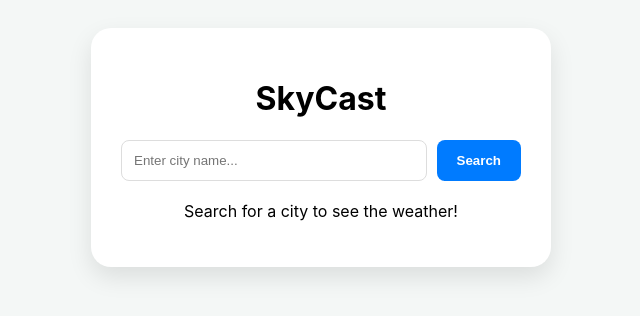
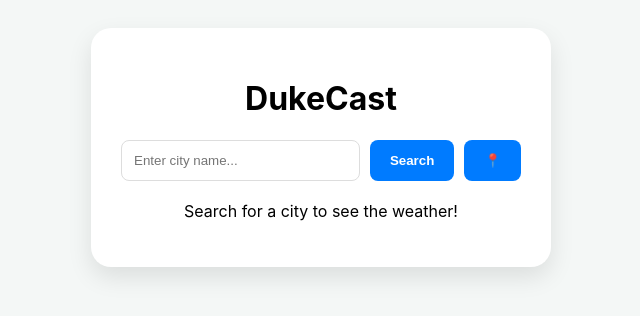
Before and after one commit to caliduke/weather, a plain HTML site: page index.html in a window 1280 px wide. Shown: the whole page, without its empty margins (319-959 px from the left). Drawn offline with Linux system fonts and the light colour scheme.

Commit message:
Update index.html

```diff
--- a/index.html
+++ b/index.html
@@ -10,10 +10,11 @@
 </head>
 <body>
     <div class="app-container">
-        <h1>SkyCast</h1>
+        <h1>DukeCast</h1>
         <div class="search-box">
             <input type="text" id="cityInput" placeholder="Enter city name...">
             <button id="searchBtn">Search</button>
+            <button id="locationBtn" title="Use Current Location">📍</button>
         </div>
         <div id="weatherDisplay" class="weather-card">
             <p>Search for a city to see the weather!</p>
```
